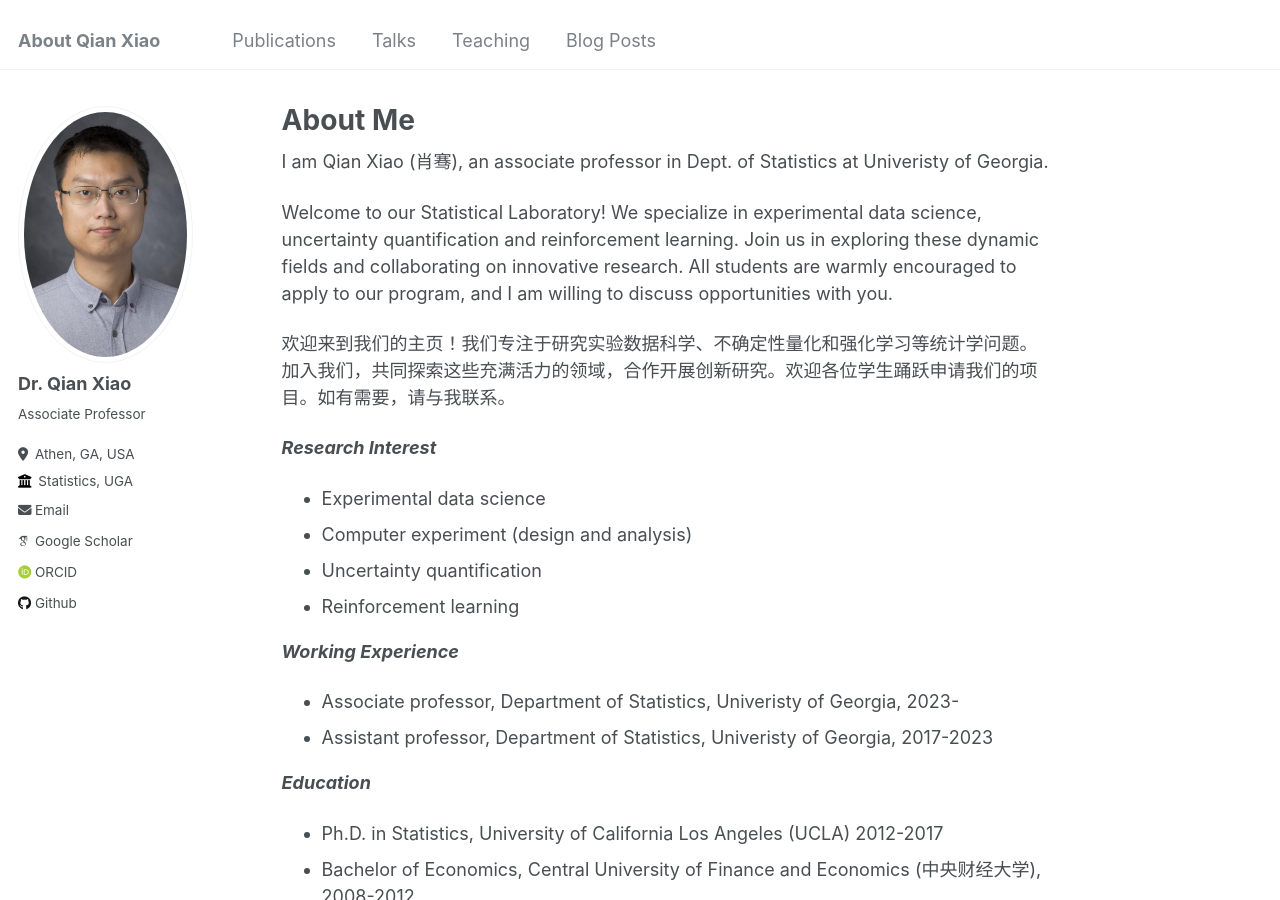
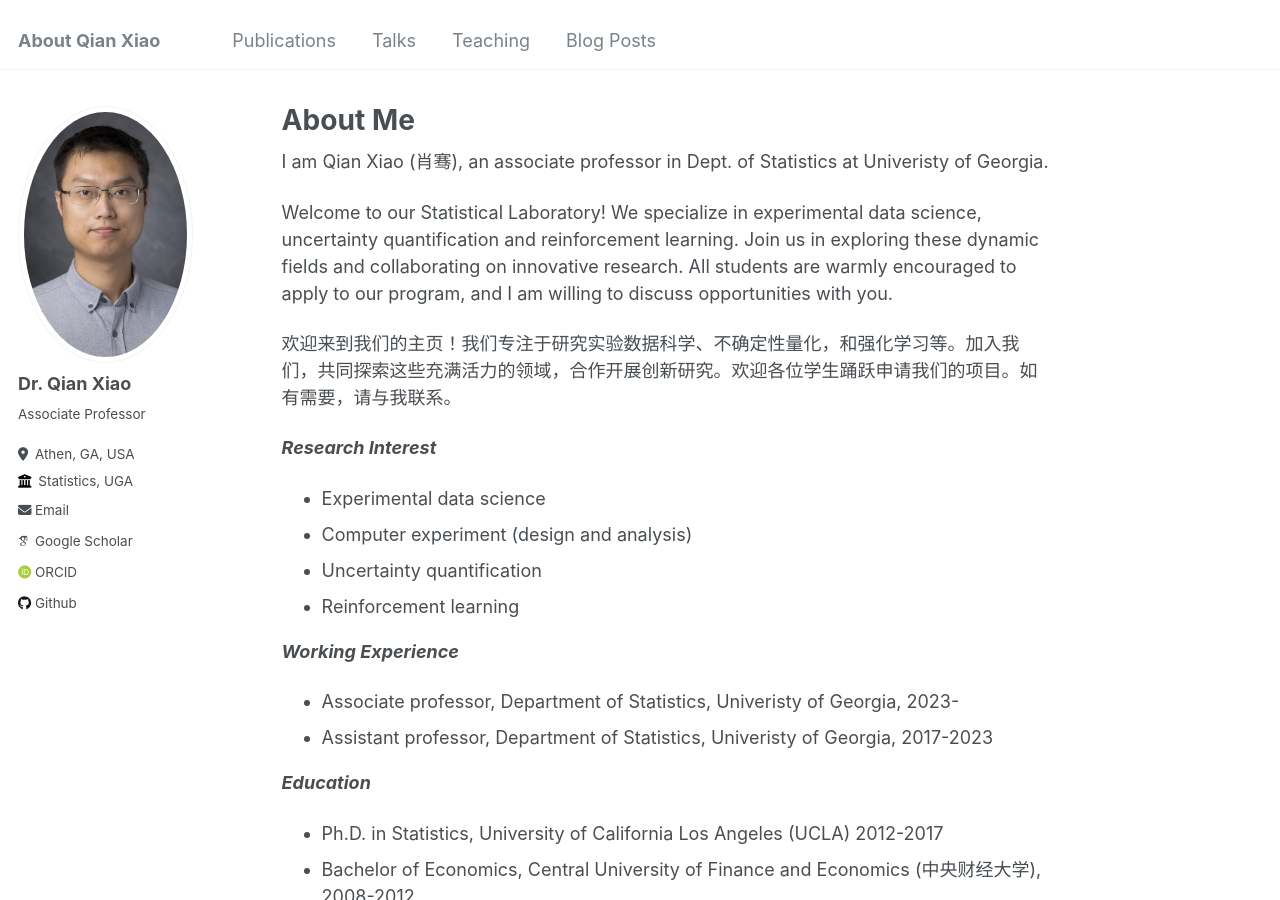
Before and after one commit to QXlab/QXlab.github.io, a Jekyll site: the page built from _pages/about.md, in a window 1280 px wide and 900 px high. Built offline with Jekyll 4.4.1, drawn with Linux system fonts in a browser that asks for light colours; some web fonts are replaced.

Commit message:
Update about.md

```diff
--- a/_pages/about.md
+++ b/_pages/about.md
@@ -11,7 +11,7 @@ I am Qian Xiao (肖骞), an associate professor in Dept. of Statistics at Univer
 
 Welcome to our Statistical Laboratory! We specialize in experimental data science, uncertainty quantification and reinforcement learning. Join us in exploring these dynamic fields and collaborating on innovative research. All students are warmly encouraged to apply to our program, and I am willing to discuss opportunities with you.
 
-欢迎来到我们的主页！我们专注于研究实验数据科学、不确定性量化和强化学习等统计学问题。加入我们，共同探索这些充满活力的领域，合作开展创新研究。欢迎各位学生踊跃申请我们的项目。如有需要，请与我联系。
+欢迎来到我们的主页！我们专注于研究实验数据科学、不确定性量化，和强化学习等。加入我们，共同探索这些充满活力的领域，合作开展创新研究。欢迎各位学生踊跃申请我们的项目。如有需要，请与我联系。
 
 
 ***Research Interest***
```
